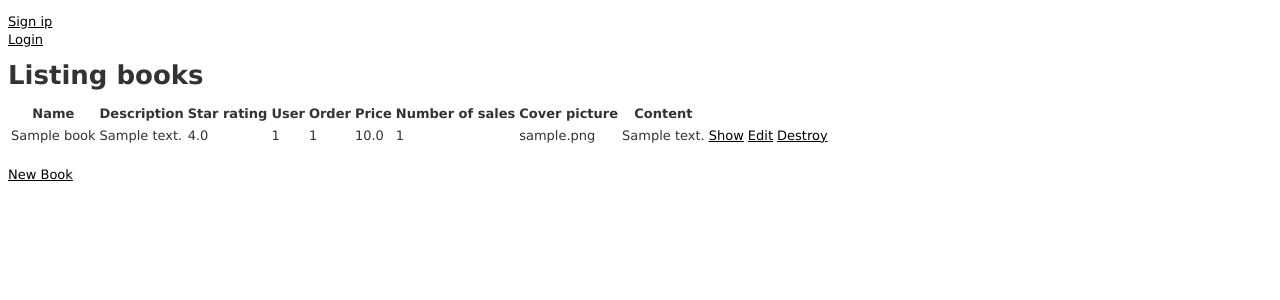
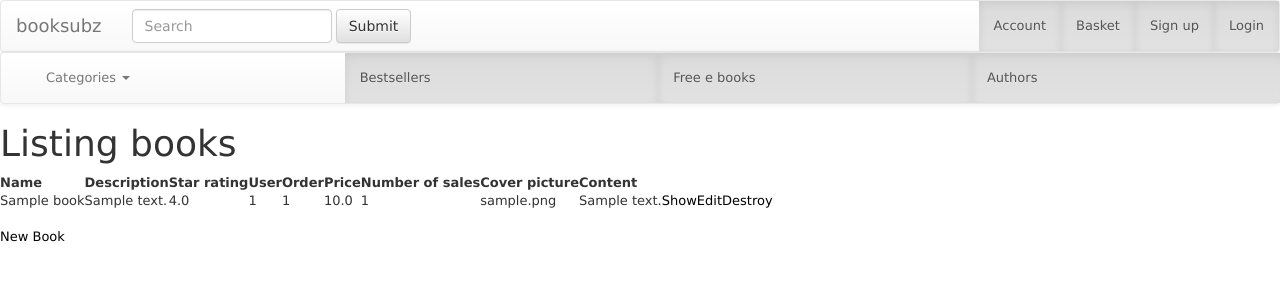
Before and after one commit to PiersKarpinski/project_3_booksubz, a Rails app: page / in a window 1280 px wide. Shown: the top 300 px of the page. Run offline with Rails 7, Linux system fonts and the light colour scheme; tables that the repository leaves empty hold one stand-in row (values such as "Sample post"); style sheets or scripts are compiled from the project's sources; parts of the project's set-up code (start-up, migrations or seed data) failed here and were passed over; some libraries are stand-ins or nearby versions.

Commit message:
basic double header

```diff
--- a/app/assets/stylesheets/scaffolds.css.scss
+++ b/app/assets/stylesheets/scaffolds.css.scss
@@ -67,3 +67,19 @@ div {
     list-style: square;
   }
 }
+
+.navbar {
+  margin-bottom: 0px;
+}
+
+.nav_3 {
+  width: 103%;
+}
+
+.nav_2 {
+  width: 25%;
+}
+
+.form-control {
+  width: 250px;
+}
--- a/app/views/layouts/application.html.erb
+++ b/app/views/layouts/application.html.erb
@@ -2,28 +2,116 @@
 <html>
 <head>
   <title>BooksubzApp</title>
+  <!-- BOOTSTRAP Latest compiled and minified CSS -->
+  <link rel="stylesheet" href="https://maxcdn.bootstrapcdn.com/bootstrap/3.2.0/css/bootstrap.min.css">
+  <!-- BOOTSTRAP Optional theme -->
+  <link rel="stylesheet" href="https://maxcdn.bootstrapcdn.com/bootstrap/3.2.0/css/bootstrap-theme.min.css">
+  <!-- BOOTSTRAP Latest compiled and minified JavaScript -->
+
   <%= stylesheet_link_tag    "application", :media => "all" %>
   <%= javascript_include_tag "application" %>
   <%= csrf_meta_tags %>
+  <script src="https://maxcdn.bootstrapcdn.com/bootstrap/3.2.0/js/bootstrap.min.js"></script>
+  <script src="http://ajax.googleapis.com/ajax/libs/jquery/1.11.0/jquery.min.js" ></script>
 </head>
 <body>
-  <header>
+
+  <nav class="navbar navbar-default" role="navigation">
+    <div class="container-fluid">
+      <!-- Brand and toggle get grouped for better mobile display -->
+      <div class="navbar-header">
+        <button type="button" class="navbar-toggle collapsed" data-toggle="collapse" data-target="#bs-example-navbar-collapse-1">
+          <span class="sr-only">Toggle navigation</span>
+          <span class="icon-bar"></span>
+          <span class="icon-bar"></span>
+          <span class="icon-bar"></span>
+        </button>
+        <a class="navbar-brand" href="#">booksubz</a>
+      </div>
+
+      <!-- Collect the nav links, forms, and other content for toggling -->
+      <div class="collapse navbar-collapse" id="bs-example-navbar-collapse-1">
+        <form class="navbar-form navbar-left" role="search">
+          <div class="form-group">
+            <input type="text" class="form-control" placeholder="Search">
+          </div>
+          <button type="submit" class="btn btn-default">Submit</button>
+        </form>
+        <ul class="nav navbar-nav navbar-right">
+          <li class="active"><a href="#">Account</a></li>
+          <li class="active"><a href="#">Basket</a></li>
+
+        <ul class="nav navbar-nav navbar-right">
+          <% if user_signed_in? %>
+            <li class="active"><%= current_user.email %></li>
+            <li class="active"><%= link_to "Edit profile", edit_user_registration_path %></li>
+            <li class="active"><%= link_to "Logout", destroy_user_session_path, method: :delete %></li>
+          <% else %>
+            <li class="active"><%= link_to "Sign up", new_user_registration_path %></li>
+            <li class="active"><%= link_to "Login", new_user_session_path %></li>
+
+          <% end %>
+        </ul>
+
+      </div><!-- /.navbar-collapse -->
+    </div><!-- /.container-fluid -->
+  </nav>
+
+  <nav class="navbar navbar-default" role="navigation">
+    <div class="container-fluid">
+      <!-- Brand and toggle get grouped for better mobile display -->
+      <div class="navbar-header">
+        <button type="button" class="navbar-toggle collapsed" data-toggle="collapse" data-target="#bs-example-navbar-collapse-1">
+          <span class="sr-only">Toggle navigation</span>
+          <span class="icon-bar"></span>
+          <span class="icon-bar"></span>
+          <span class="icon-bar"></span>
+        </button>
+      </div>
+
+      <!-- Collect the nav links, forms, and other content for toggling -->
+      <div class="collapse navbar-collapse" id="bs-example-navbar-collapse-1">
+        <ul class="nav navbar-nav nav_3" >
+          <li class="dropdown nav_2">
+            <a href="#" class="dropdown-toggle" data-toggle="dropdown">Categories <span class="caret"></span></a>
+            <ul class="dropdown-menu" role="menu">
+              <li><a href="#">All</a></li>
+              <li class="divider"></li>
+              <li><a href="#">Biography & Memoir</a></li>
+              <li><a href="#">Business & Economics</a></li>
+              <li><a href="#">Children's Fiction</a></li>
+              <li><a href="#">Children's Non-Fiction</a></li>
+              <li><a href="#">Computers & Internet</a></li>
+              <li><a href="#">Family & Relationships</a></li>
+              <li><a href="#">Health & Wellbeing</a></li>
+              <li><a href="#">History</a></li>
+              <li><a href="#">Home & Garden</a></li>
+              <li><a href="#">Humour</a></li>
+              <li><a href="#">Music, Stage & Screen</a></li>
+              <li><a href="#">Politics & Current Events</a></li>
+              <li><a href="#">Reference & Language</a></li>
+              <li><a href="#">Religion & Spirituality</a></li>
+              <li><a href="#">Science & Nature</a></li>
+              <li><a href="#">Science Fiction & Fantasy</a></li>
+              <li><a href="#">Sports & Games</a></li>
+              <li><a href="#">Travel & Holiday</a></li>
+            </ul>
+          </li>
+          <li class="active nav_2"><a href="#">Bestsellers</a></li>
+          <li class="active nav_2"><a href="#">Free e books</a></li>
+          <li class="active nav_2"><a href="#">Authors</a></li>
+        </ul>
+
+
+      </div><!-- /.navbar-collapse -->
+    </div><!-- /.container-fluid -->
+  </nav>
+
+<!--   <div>
     <p class="notice"><%= notice %></p>
     <p class="alert"><%= alert %></p>
 
-    <% if user_signed_in? %>
-      <%= current_user.email %>
-      <br>
-      <%= link_to "Edit profile", edit_user_registration_path %>
-      <br>
-      <%= link_to "Logout", destroy_user_session_path, method: :delete %>
-    <% else %>
-      <%= link_to "Sign ip", new_user_registration_path %>
-      <br>
-      <%= link_to "Login", new_user_session_path %>
-
-    <% end %>
-  </header>
+  </div> -->
 <%= yield %>
 
 </body>
```
